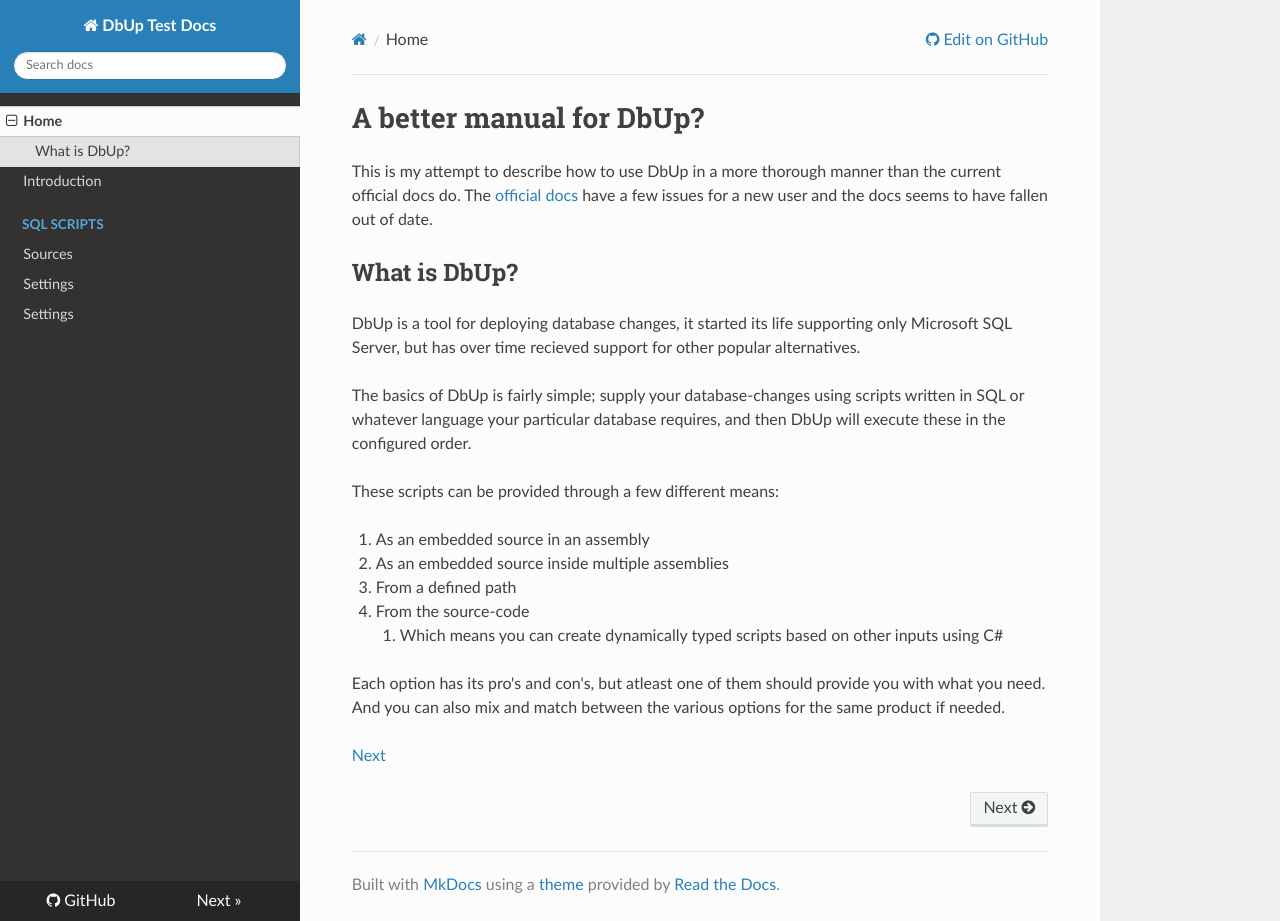
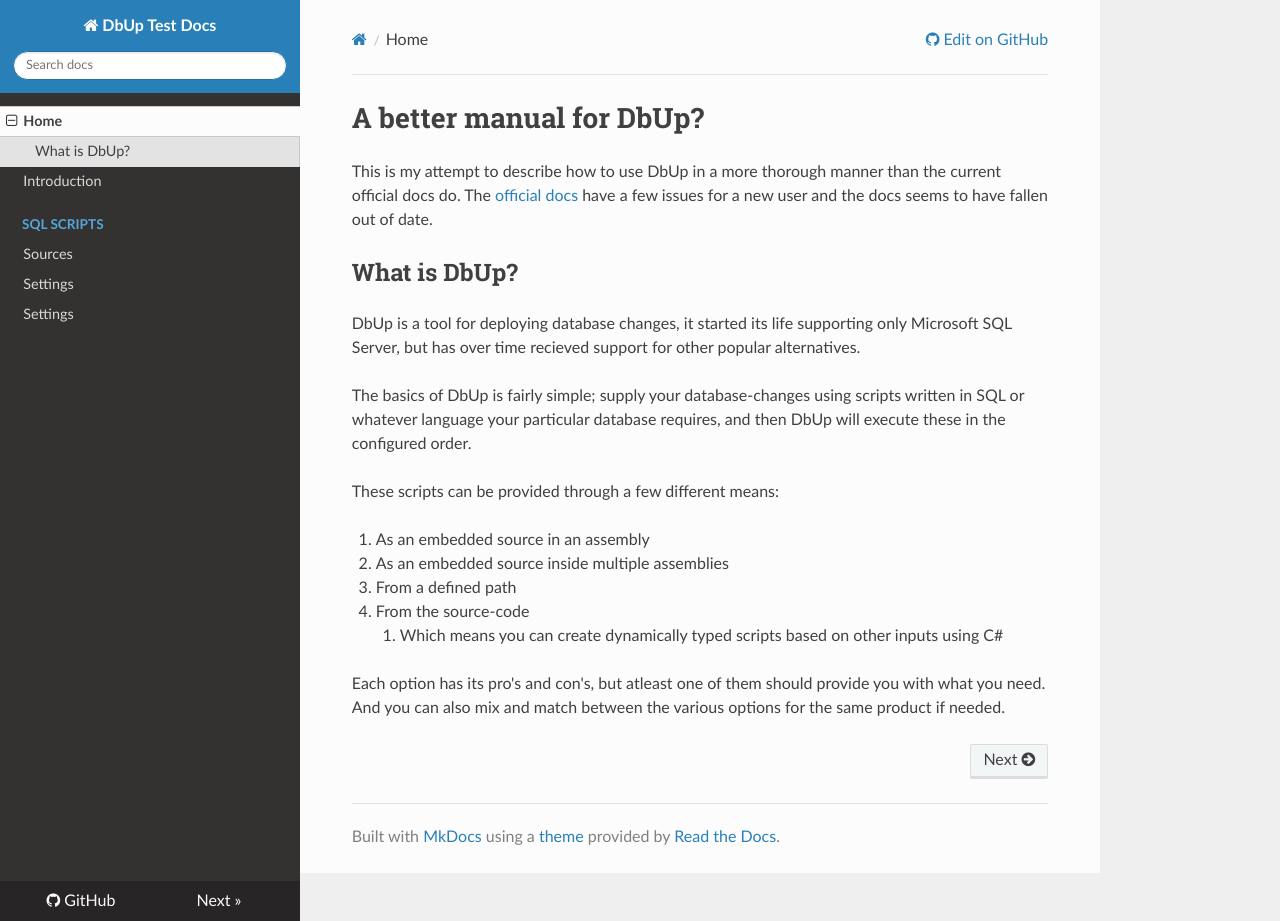
Before and after one commit to flatrick/dbup_test, an MkDocs documentation site: the page built from docs/index.md, in a window 1280 px wide and 921 px high. Built offline with MkDocs 1.6.1, drawn with Linux system fonts in a browser that asks for light colours; nearby versions of some CDN libraries.

Commit message:
removed an unneeded link

```diff
--- a/docs/index.md
+++ b/docs/index.md
@@ -19,5 +19,3 @@ These scripts can be provided through a few different means:
 
 Each option has its pro's and con's, but atleast one of them should provide you with what you need.
 And you can also mix and match between the various options for the same product if needed.
-
-[Next](introduction.md)
```
